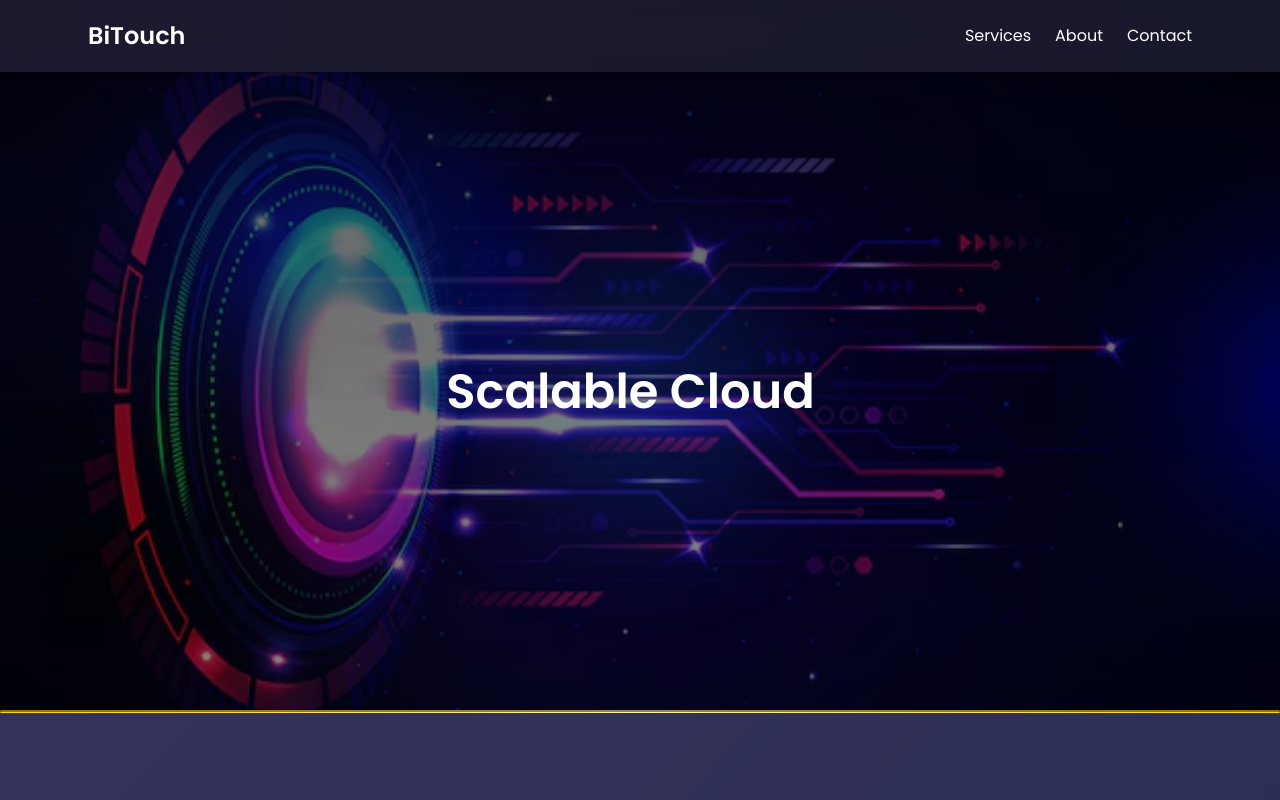
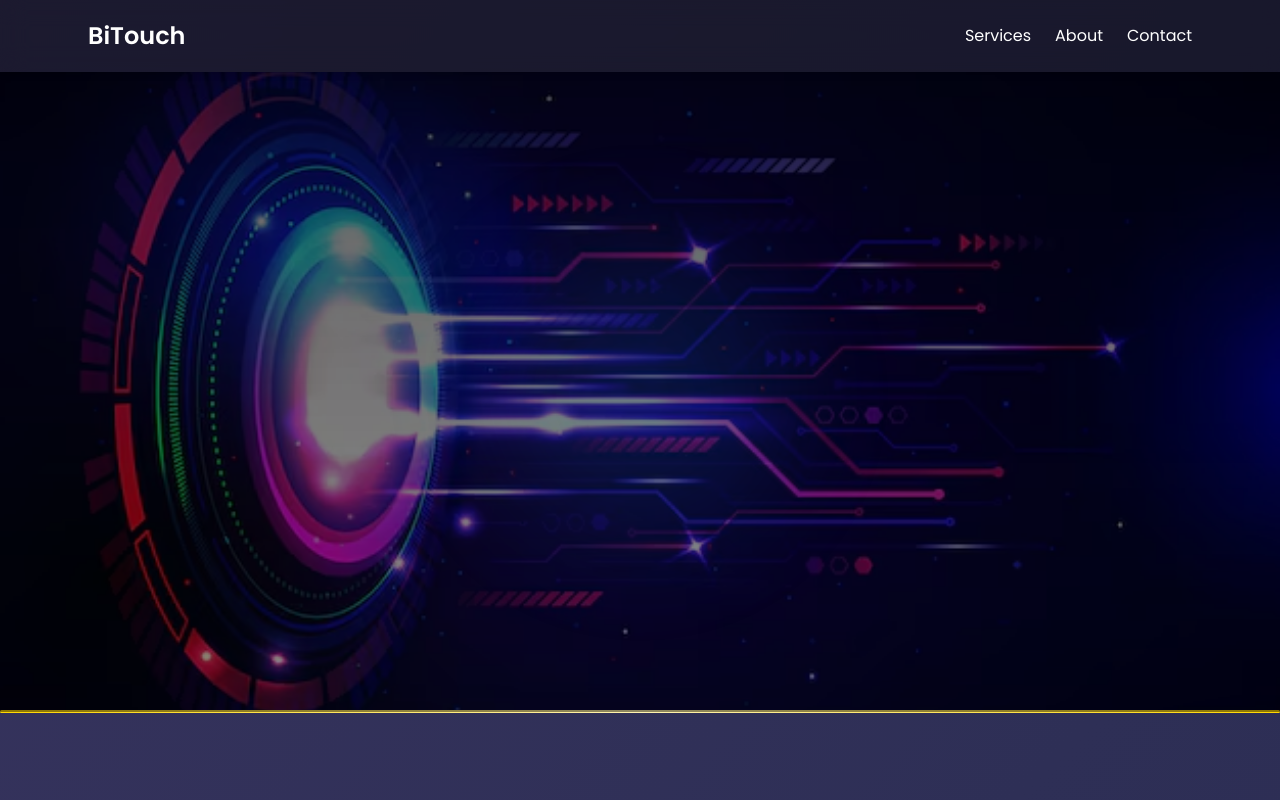
Before and after one commit to Bi-Touch/it-solutions, a plain HTML site: page index.html in a window 1280 px wide. Shown: the top 800 px of the page. Drawn offline with nearby package versions, Linux system fonts and the light colour scheme.

Commit message:
Update index.html

```diff
--- a/index.html
+++ b/index.html
@@ -59,7 +59,7 @@
 
       <!-- Carousel Text -->
       <div class="relative z-20 text-white px-4">
-        <h2 id="carousel-text" class="text-4xl md:text-5xl font-bold"></h2>
+        <h2 id="carousel-text" class="text-4xl md:text-5xl font-bold invisible"></h2>
       </div>
     </section>
 
```
